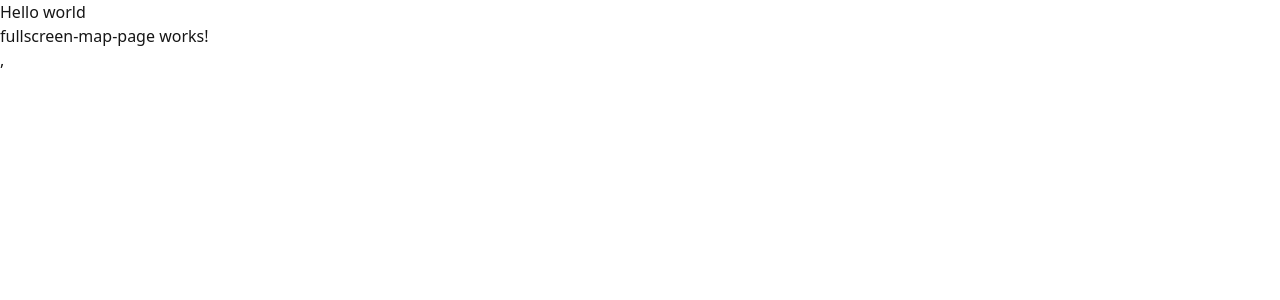
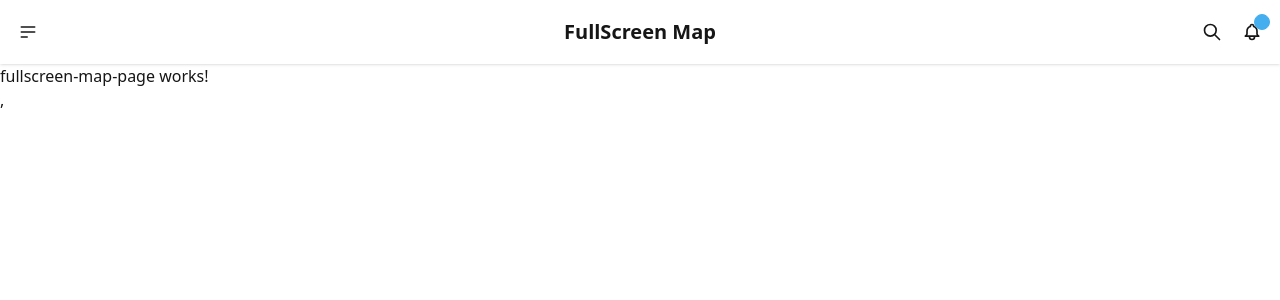
Before and after one commit to iath-dev/angular-maps-app, an Angular app: page /fullscreen in a window 1280 px wide. Shown: the top 300 px of the page. Built offline with nearby package versions, Linux system fonts and the light colour scheme.

Commit message:
feat: navbar component added. the component change the title of the navbar when the page is updated

```diff
--- a/src/app/app.component.html
+++ b/src/app/app.component.html
@@ -1,2 +1,2 @@
-<h1>Hello world</h1>
+<app-navbar />
 <router-outlet />
--- a/src/app/app.component.ts
+++ b/src/app/app.component.ts
@@ -1,9 +1,10 @@
 import { Component } from '@angular/core';
 import { RouterOutlet } from '@angular/router';
+import { NavbarComponent } from './shared/components/navbar/navbar.component';
 
 @Component({
   selector: 'app-root',
-  imports: [RouterOutlet],
+  imports: [RouterOutlet, NavbarComponent],
   templateUrl: './app.component.html',
 })
 export class AppComponent {}
--- /dev/null
+++ b/src/app/shared/components/navbar/navbar.component.html
@@ -0,0 +1,74 @@
+<div class="navbar bg-base-100 shadow-sm">
+  <div class="navbar-start">
+    <div class="dropdown">
+      <div tabindex="0" role="button" class="btn btn-ghost btn-circle">
+        <svg
+          xmlns="http://www.w3.org/2000/svg"
+          class="h-5 w-5"
+          fill="none"
+          viewBox="0 0 24 24"
+          stroke="currentColor"
+        >
+          <path
+            stroke-linecap="round"
+            stroke-linejoin="round"
+            stroke-width="2"
+            d="M4 6h16M4 12h16M4 18h7"
+          />
+        </svg>
+      </div>
+      <ul
+        tabindex="0"
+        class="menu menu-sm dropdown-content bg-base-100 rounded-box z-1 mt-3 w-52 p-2 shadow"
+      >
+        @for (route of routes; track route.path) {
+        <li>
+          <a [routerLink]="route.path" routerLinkActive="text-accent">{{
+            route.title
+          }}</a>
+        </li>
+        }
+      </ul>
+    </div>
+  </div>
+  <div class="navbar-center">
+    <span class="text-xl font-semibold">{{ pageTitle() }}</span>
+  </div>
+  <div class="navbar-end">
+    <button class="btn btn-ghost btn-circle">
+      <svg
+        xmlns="http://www.w3.org/2000/svg"
+        class="h-5 w-5"
+        fill="none"
+        viewBox="0 0 24 24"
+        stroke="currentColor"
+      >
+        <path
+          stroke-linecap="round"
+          stroke-linejoin="round"
+          stroke-width="2"
+          d="M21 21l-6-6m2-5a7 7 0 11-14 0 7 7 0 0114 0z"
+        />
+      </svg>
+    </button>
+    <button class="btn btn-ghost btn-circle">
+      <div class="indicator">
+        <svg
+          xmlns="http://www.w3.org/2000/svg"
+          class="h-5 w-5"
+          fill="none"
+          viewBox="0 0 24 24"
+          stroke="currentColor"
+        >
+          <path
+            stroke-linecap="round"
+            stroke-linejoin="round"
+            stroke-width="2"
+            d="M15 17h5l-1.405-1.405A2.032 2.032 0 0118 14.158V11a6.002 6.002 0 00-4-5.659V5a2 2 0 10-4 0v.341C7.67 6.165 6 8.388 6 11v3.159c0 .538-.214 1.055-.595 1.436L4 17h5m6 0v1a3 3 0 11-6 0v-1m6 0H9"
+          />
+        </svg>
+        <span class="badge badge-xs badge-primary indicator-item"></span>
+      </div>
+    </button>
+  </div>
+</div>
--- /dev/null
+++ b/src/app/shared/components/navbar/navbar.component.ts
@@ -0,0 +1,34 @@
+import { Component, inject } from '@angular/core';
+import { toSignal } from '@angular/core/rxjs-interop';
+import {
+  NavigationEnd,
+  Router,
+  RouterLink,
+  RouterLinkActive,
+} from '@angular/router';
+import { routes } from '@app/app.routes';
+import { filter, map } from 'rxjs';
+
+@Component({
+  selector: 'app-navbar',
+  imports: [RouterLink, RouterLinkActive],
+  templateUrl: './navbar.component.html',
+})
+export class NavbarComponent {
+  router = inject(Router);
+  routes = routes
+    .filter(({ title }) => !!title)
+    .map(({ path, title }) => ({ path, title: `${title}` }));
+
+  pageTitle = toSignal(
+    this.router.events.pipe(
+      filter((event) => event instanceof NavigationEnd),
+      map((event) => event.url),
+      map(
+        (uri) =>
+          routes.find((route) => `/${route.path}` === uri)?.title ??
+          'Angular Maps'
+      )
+    )
+  );
+}
```
